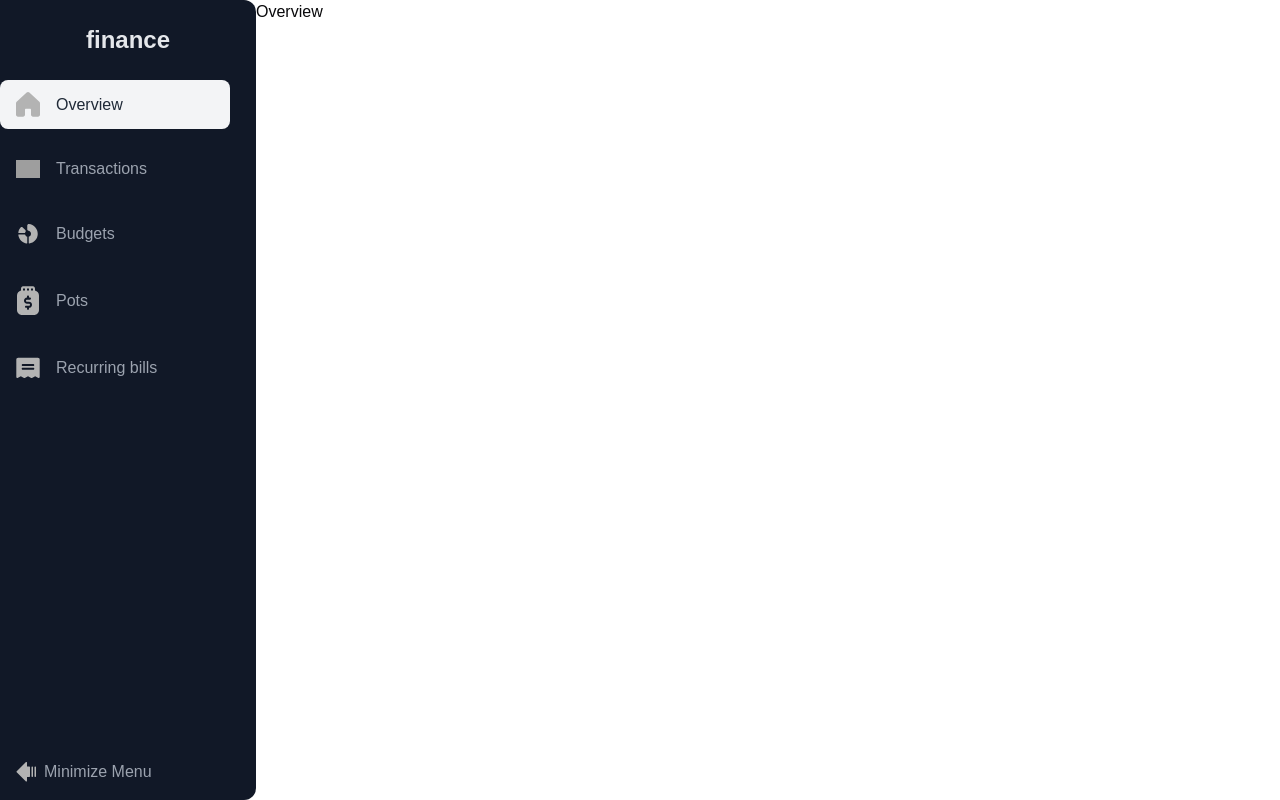
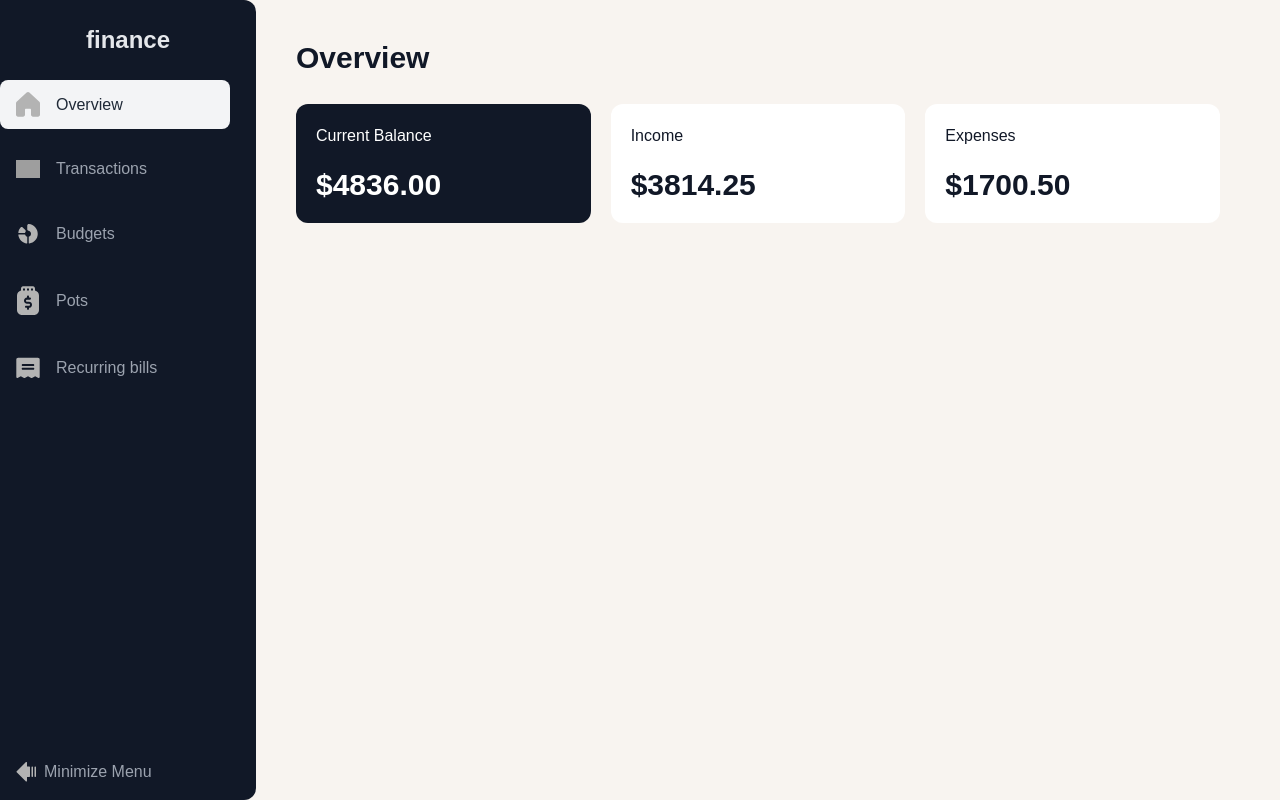
Before and after one commit to rzounlom/finance-app, a Next.js app: page / in a window 1280 px wide. Built offline with nearby package versions, Linux system fonts and the light colour scheme; grey boxes are pictures that could not be loaded.

Commit message:
add overview section

```diff
--- a/app/layout.tsx
+++ b/app/layout.tsx
@@ -33,10 +33,12 @@ export default function RootLayout({
         <body
           className={`${geistSans.variable} ${geistMono.variable} antialiased`}
         >
-          <div className="flex">
+          <div className="flex bg-beige">
             <DesktopSidebar />
             <MobileSidebar />
-            <main className="flex-1">{children}</main>
+            <main className="flex-1 items-center p-[40px] text-gray-900 h-screen pb-[110px] lg:pb-[40px]">
+              {children}
+            </main>
           </div>
         </body>
       </html>
--- a/app/page.tsx
+++ b/app/page.tsx
@@ -1,4 +1,4 @@
-import Overview from "@/components/overview/Overview";
+import Overview from "@/components/overview/overview-section/Overview";
 import { Suspense } from "react";
 
 export default async function HomePage() {
--- a/components/overview/Overview.tsx
+++ /dev/null
@@ -1,11 +0,0 @@
-const delay = (ms: number) => new Promise((resolve) => setTimeout(resolve, ms));
-
-export default async function Overview() {
-  await delay(3000);
-
-  return (
-    <div>
-      <h1>Overview</h1>
-    </div>
-  );
-}
--- /dev/null
+++ b/components/overview/overview-section/Overview.tsx
@@ -0,0 +1,31 @@
+// const delay = (ms: number) => new Promise((resolve) => setTimeout(resolve, ms));
+
+import { OverViewCardType, type OverviewCardItem } from "./OverviewCard";
+import { OverviewCardList } from "./OverviewCardList";
+
+const overviewCardItems: OverviewCardItem[] = [
+  {
+    type: OverViewCardType.CurrentBalance,
+    title: "Current Balance",
+    amount: 4836,
+  },
+  {
+    type: OverViewCardType.Income,
+    title: "Income",
+    amount: 3814.25,
+  },
+  {
+    type: OverViewCardType.Expenses,
+    title: "Expenses",
+    amount: 1700.5,
+  },
+];
+
+export default async function Overview() {
+  return (
+    <div className="w-full h-full overflow-y-auto lg:overflow-y-hidden pb-[40px]">
+      <h1 className="text-3xl font-semibold">Overview</h1>
+      <OverviewCardList overviewCardItems={overviewCardItems} />
+    </div>
+  );
+}
--- /dev/null
+++ b/components/overview/overview-section/OverviewCard.scss
@@ -0,0 +1,11 @@
+.overview-card {
+  &:not(:first-child) {
+    margin-top: 12px;
+  }
+
+  @media (min-width: 768px) {
+    &:not(:first-child) {
+      margin-top: 0px;
+    }
+  }
+}
--- /dev/null
+++ b/components/overview/overview-section/OverviewCard.tsx
@@ -0,0 +1,41 @@
+import "./OverviewCard.scss";
+
+import { FC } from "react";
+import clsx from "clsx";
+
+type OverviewCardProps = {
+  overviewItem: OverviewCardItem;
+};
+
+export enum OverViewCardType {
+  CurrentBalance = "Current Balance",
+  Income = "Income",
+  Expenses = "Expenses",
+}
+
+export type OverviewCardItem = {
+  type: OverViewCardType;
+  title: string;
+  amount: number;
+};
+
+const OverviewCard: FC<OverviewCardProps> = ({
+  overviewItem: { type, title, amount },
+}) => {
+  const overviewCardStyles = clsx(
+    "overview-card  lg:mt-0 h-[111px] md:h-[119px] p-[20px] flex flex-col justify-between rounded-xl md:w-[calc(33.3333%-20px)]",
+    {
+      "bg-gray-900 text-white": type === "Current Balance",
+      "bg-white text-gray-900": type !== "Current Balance",
+    }
+  );
+
+  return (
+    <div className={overviewCardStyles}>
+      <p>{title}</p>
+      <p className="text-3xl font-bold">${amount.toFixed(2)}</p>
+    </div>
+  );
+};
+
+export default OverviewCard;
--- /dev/null
+++ b/components/overview/overview-section/OverviewCardList.tsx
@@ -0,0 +1,21 @@
+import OverviewCard, { OverviewCardItem } from "./OverviewCard";
+import React, { FC } from "react";
+
+type OverviewCardListProps = {
+  overviewCardItems: OverviewCardItem[];
+};
+
+export const OverviewCardList: FC<OverviewCardListProps> = ({
+  overviewCardItems,
+}) => {
+  return (
+    <div className="mt-[28px] md:flex md:items-center md:gap-x-[20px]">
+      {overviewCardItems.map((overviewCardItem) => (
+        <OverviewCard
+          key={overviewCardItem.type}
+          overviewItem={overviewCardItem}
+        />
+      ))}
+    </div>
+  );
+};
--- a/tailwind.config.ts
+++ b/tailwind.config.ts
@@ -76,6 +76,7 @@ export default {
           border: "hsl(var(--sidebar-border))",
           ring: "hsl(var(--sidebar-ring))",
         },
+        beige: "#F8F4F0",
       },
       borderRadius: {
         lg: "var(--radius)",
```
Also changed, not shown: 1 other file (tests, documents, lock files or other folders).
